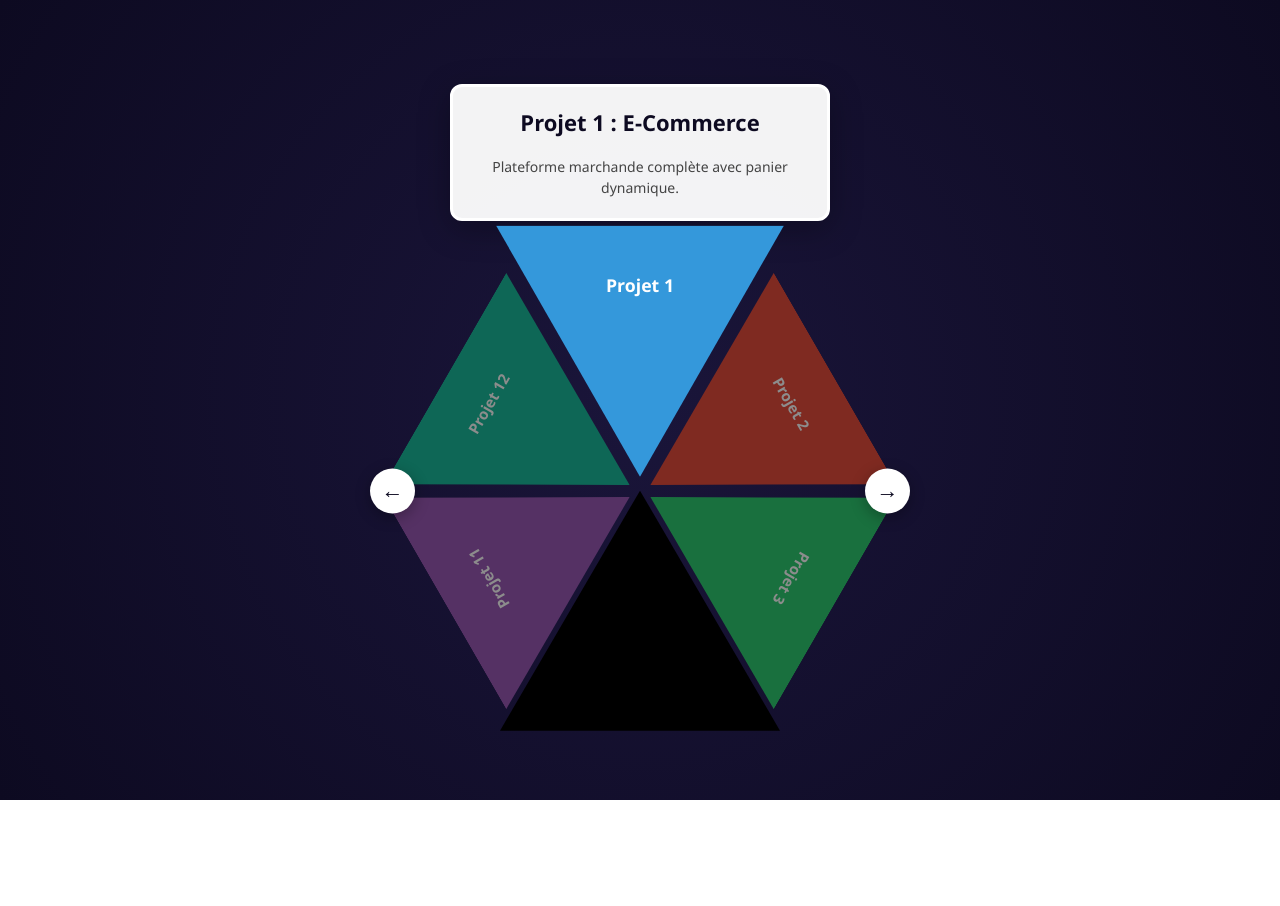
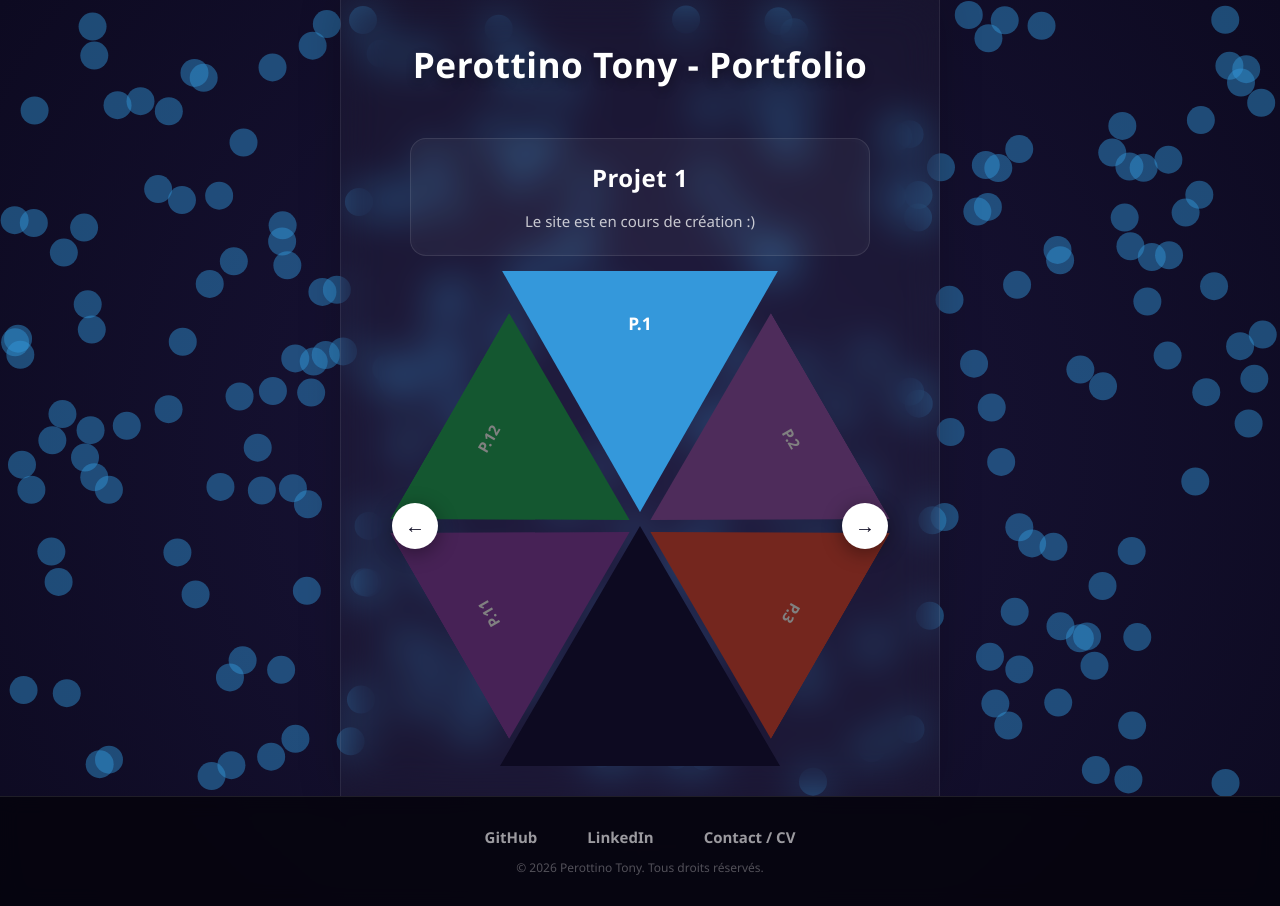
Before and after one commit to KibyPoyo/KibyPoyo.github.io, a plain HTML site: page index.html in a window 1280 px wide. Before the commit the page ends 800 px from the top, so only its background shows below. Drawn offline with Linux system fonts and the light colour scheme.

Commit message:
Ajout animation arrière plan et cadres
Encore des tests à revoir

```diff
--- a/app.js
+++ b/app.js
@@ -1,62 +1,60 @@
-// Ton catalogue étendu à 12 projets pour tester la cache
+// Les 12 projets convertis en placeholders cleans
 const projects = [
-    { title: "Projet 1 : E-Commerce", desc: "Plateforme marchande complète avec panier dynamique." },
-    { title: "Projet 2 : Algorithmique Java", desc: "Optimisation de structures de données complexes." },
-    { title: "Projet 3 : Mini-Jeu JS", desc: "Jeu de plateforme rétro développé en JavaScript natif." },
-    { title: "Projet 4 : API RESTful", desc: "Backend sécurisé et robuste avec architecture MVC." },
-    { title: "Projet 5 : UI Mobile", desc: "Design System complet et maquettage avancé sur Figma." },
-    { title: "Projet 6 : Data Analytics", desc: "Analyse automatique de logs et graphiques Python." },
-    { title: "Projet 7 : DevOps & Docker", desc: "Conteneurisation d'applications et pipelines CI/CD." },
-    { title: "Projet 8 : Application Blockchain", desc: "Développement et déploiement d'un Smart Contract." },
-    { title: "Projet 9 : Machine Learning", desc: "Modèle de classification d'images avec TensorFlow." },
-    { title: "Projet 10 : Extension Navigateur", desc: "Outil de productivité pour bloquer les traqueurs." },
-    { title: "Projet 11 : Audit SEO", desc: "Optimisation des performances et référencement Google." },
-    { title: "Projet 12 : Automatisation Bash", desc: "Scripts de sauvegarde et gestion de serveurs Linux." }
+    { title: "Projet 1", desc: "Le site est en cours de création :)", color: "#3498db" },     // Bleu
+    { title: "Projet 2", desc: "Description à faire. Beaucoup de texte. Beaucoup de texte. Beaucoup de texte. Beaucoup de texte. Beaucoup de texte. Beaucoup de texte.", color: "#9b59b6" },     // Violet
+    { title: "Projet 3", desc: "Description à faire.", color: "#e74c3c" },     // Rouge
+    { title: "Projet 4", desc: "Description à faire.", color: "#1abc9c" },     // Turquoise
+    { title: "Projet 5", desc: "Description à faire.", color: "#f1c40f" },     // Jaune
+    { title: "Projet 6", desc: "Description à faire.", color: "#e67e22" },     // Orange
+    { title: "Projet 7", desc: "Description à faire.", color: "#2ecc71" },     // Vert
+    { title: "Projet 8", desc: "Description à faire.", color: "#95a5a6" },     // Gris
+    { title: "Projet 9", desc: "Description à faire.", color: "#34495e" },     // Bleu nuit
+    { title: "Projet 10", desc: "Description à faire.", color: "#d35400" },    // Terre cuite
+    { title: "Projet 11", desc: "Description à faire.", color: "#8e44ad" },    // Violet foncé
+    { title: "Projet 12", desc: "Description à faire.", color: "#27ae60" }     // Vert sapin
 ];
 
 let currentIndex = 0;
 let currentRotation = 0;
 const totalItems = projects.length;
-const anglePerItem = 60; // On GARDE STRICTEMENT l'angle de 60° pour préserver les grandes parts
+const anglePerItem = 60;
 
 const wheel = document.getElementById('wheel');
 const titleElement = document.getElementById('project-title');
 const descElement = document.getElementById('project-desc');
 
-// --- GÉNÉRATION DES TRIANGLES SUR LEURS ANGLES FIXES ---
+// --- GÉNÉRATION DYNAMIQUE DE LA ROUE ---
 projects.forEach((project, i) => {
     const slice = document.createElement('div');
-    const colorNumber = (i % 6) + 1;
-    slice.className = `slice color-${colorNumber}`;
+    slice.className = 'slice';
+    slice.style.backgroundColor = project.color;
 
-    // Chaque triangle se voit attribuer un emplacement fixe espacé de 60°
     slice.style.setProperty('--initial-angle', `${i * anglePerItem}deg`);
-    slice.innerHTML = `<span>Projet ${i + 1}</span>`;
+    slice.innerHTML = `<span>P.${i + 1}</span>`;
 
     wheel.appendChild(slice);
 });
 
 const slices = document.querySelectorAll('.slice');
 
-// --- LOGIQUE DE SÉLECTION ET FILTRAGE DES 5 VISIBLES ---
+// --- LOGIQUE DE MISE À POUR ---
 function updateText(index) {
     titleElement.textContent = projects[index].title;
     descElement.textContent = projects[index].desc;
 
+    if (window.changeBackgroundParticlesColor && projects[index].color) {
+        window.changeBackgroundParticlesColor(projects[index].color);
+    }
+
     slices.forEach((slice, i) => {
-        // Calcul de la distance cyclique (plus court chemin) dans le tableau
         let diff = i - index;
         if (diff > totalItems / 2) diff -= totalItems;
         if (diff < -totalItems / 2) diff += totalItems;
 
-        // Nettoyage des états précédents
         slice.classList.remove('active', 'visible');
 
-        // FILTRE MAGIQUE : On affiche uniquement l'élément central (0), les 2 à droite (1, 2) et les 2 à gauche (-1, -2)
         if (Math.abs(diff) <= 2) {
             slice.classList.add('visible');
-
-            // Si c'est l'élément pile au centre (0), il devient GROS
             if (diff === 0) {
                 slice.classList.add('active');
             }
@@ -66,17 +64,16 @@ function updateText(index) {
 
 function rotateWheel(direction) {
     if (direction === 'right') {
-        currentRotation -= anglePerItem; // Pivot anti-horaire
+        currentRotation -= anglePerItem;
         currentIndex = (currentIndex + 1) % totalItems;
     } else if (direction === 'left') {
-        currentRotation += anglePerItem; // Pivot horaire
+        currentRotation += anglePerItem;
         currentIndex = (currentIndex - 1 + totalItems) % totalItems;
     }
 
-    // On fait tourner la roue entière
     wheel.style.transform = `rotate(${currentRotation}deg)`;
     updateText(currentIndex);
 }
 
-// Premier lancement au chargement
+// Lancement au chargement
 updateText(currentIndex);
--- /dev/null
+++ b/background.js
@@ -0,0 +1,94 @@
+const canvas = document.getElementById('bg-canvas');
+const ctx = canvas.getContext('2d');
+
+function resizeCanvas() {
+    canvas.width = window.innerWidth;
+    canvas.height = window.innerHeight;
+}
+window.addEventListener('resize', resizeCanvas);
+resizeCanvas();
+
+// Suivi de la souris
+const mouse = { x: -1000, y: -1000 };
+window.addEventListener('mousemove', (e) => {
+    mouse.x = e.clientX;
+    mouse.y = e.clientY;
+});
+window.addEventListener('mouseleave', () => { mouse.x = -1000; mouse.y = -1000; });
+
+// 1. COULEUR PAR DÉFAUT (Sera modifiée dynamiquement par app.js)
+let currentBallColor = '#3498db';
+
+const orbs = [];
+const totalOrbs = 250;
+const fixedRadius = 14;
+
+for (let i = 0; i < totalOrbs; i++) {
+    const angle = Math.random() * Math.PI * 2;
+    const cruiseSpeed = Math.random() * 0.3 + 0.5;
+
+    orbs.push({
+        x: Math.random() * canvas.width,
+        y: Math.random() * canvas.height,
+        vx: Math.cos(angle) * cruiseSpeed,
+        vy: Math.sin(angle) * cruiseSpeed,
+        cruiseSpeed: cruiseSpeed,
+        radius: fixedRadius
+    });
+}
+
+const repulsionRadius = 160;
+const repulsionStrength = 0.9;
+
+function animate() {
+    ctx.clearRect(0, 0, canvas.width, canvas.height);
+
+    // 2. GESTION DE L'OPACITÉ GLOBALE DES BALLES
+    ctx.globalAlpha = 0.45; // Gère la transparence (équivalent du 0.45 d'avant)
+    ctx.fillStyle = currentBallColor; // Applique la couleur active à TOUTES les balles
+
+    orbs.forEach(orb => {
+        const dx = orb.x - mouse.x;
+        const dy = orb.y - mouse.y;
+        const distance = Math.sqrt(dx * dx + dy * dy);
+
+        if (distance < repulsionRadius) {
+            const force = (repulsionRadius - distance) / repulsionRadius;
+            const angle = Math.atan2(dy, dx);
+            orb.vx += Math.cos(angle) * force * repulsionStrength;
+            orb.vy += Math.sin(angle) * force * repulsionStrength;
+        }
+
+        const currentSpeed = Math.sqrt(orb.vx * orb.vx + orb.vy * orb.vy);
+        if (currentSpeed > 0) {
+            const nextSpeed = currentSpeed + (orb.cruiseSpeed - currentSpeed) * 0.04;
+            orb.vx = (orb.vx / currentSpeed) * nextSpeed;
+            orb.vy = (orb.vy / currentSpeed) * nextSpeed;
+        }
+
+        orb.x += orb.vx;
+        orb.y += orb.vy;
+
+        if (orb.x - orb.radius < 0) { orb.x = orb.radius; orb.vx *= -1; }
+        if (orb.x + orb.radius > canvas.width) { orb.x = canvas.width - orb.radius; orb.vx *= -1; }
+        if (orb.y - orb.radius < 0) { orb.y = orb.radius; orb.vy *= -1; }
+        if (orb.y + orb.radius > canvas.height) { orb.y = canvas.height - orb.radius; orb.vy *= -1; }
+
+        // Dessin de la balle
+        ctx.beginPath();
+        ctx.arc(orb.x, orb.y, orb.radius, 0, Math.PI * 2);
+        ctx.fill();
+    });
+
+    // On remet l'opacité à 1 pour ne pas impacter d'autres éléments futurs du canvas
+    ctx.globalAlpha = 1.0;
+
+    requestAnimationFrame(animate);
+}
+
+// 3. LA PASSERELLE : Cette fonction devient accessible partout, même dans app.js
+window.changeBackgroundParticlesColor = function(newHexColor) {
+    currentBallColor = newHexColor;
+};
+
+animate();
--- a/index.html
+++ b/index.html
@@ -3,30 +3,49 @@
 <head>
     <meta charset="UTF-8">
     <meta name="viewport" content="width=device-width, initial-scale=1.0">
-    <title>Mon Portfolio Interactif - Roue Infinie</title>
+    <title>Perottino Tony - Portfolio</title>
     <link rel="stylesheet" href="style.css">
 </head>
 <body>
 
-    <div class="portfolio-container">
+    <!-- Arrière-plan dynamique fixe -->
+    <canvas id="bg-canvas"></canvas>
 
+    <!-- LE GRAND CONTOUR (Du haut de l'écran jusqu'au footer) -->
+    <main class="portfolio-band">
+
+        <!-- Le titre principal à l'intérieur, au sommet du cadre -->
+        <header class="main-header">
+            <h1>Perottino Tony - Portfolio</h1>
+        </header>
+
+        <!-- Le nom et la description du projet -->
         <div class="description-box">
             <h2 id="project-title">Chargement...</h2>
             <p id="project-desc">Description...</p>
         </div>
 
+        <!-- Espace de la roue -->
         <div class="wheel-wrapper">
-
             <button class="nav-btn prev-btn" onclick="rotateWheel('left')">←</button>
             <button class="nav-btn next-btn" onclick="rotateWheel('right')">→</button>
-
             <div class="wheel" id="wheel"></div>
-
             <div class="base-triangle"></div>
         </div>
 
-    </div>
+    </main>
 
+    <!-- CORRECTION : Pied de page pleine largeur (100%) -->
+    <footer class="main-footer">
+        <div class="footer-links">
+            <a href="LIEN" target="_blank">GitHub</a>
+            <a href="LIEN" target="_blank">LinkedIn</a>
+            <a href="LIEN" target="_blank">Contact / CV</a>
+        </div>
+        <p class="copyright">© 2026 Perottino Tony. Tous droits réservés.</p>
+    </footer>
+
+    <script src="background.js"></script>
     <script src="app.js"></script>
 </body>
 </html>
--- a/style.css
+++ b/style.css
@@ -1,134 +1,163 @@
-/* Styles globaux et fond sombre violet/bleu profond */
+/* ==========================================
+   STRUCTURE GLOBALE
+   ========================================== */
 body {
     margin: 0;
     font-family: 'Segoe UI', Arial, sans-serif;
     background: radial-gradient(circle, #1a153a 0%, #0d0a21 100%);
-    display: flex;
-    justify-content: center;
-    align-items: center;
-    min-height: 100vh;
-    overflow: hidden;
-}
-
-.portfolio-container {
+    color: #ffffff;
     display: flex;
     flex-direction: column;
     align-items: center;
-    gap: 45px;
+    min-height: 100vh;
+    overflow-x: hidden;
+    overflow-y: auto;
 }
 
-/* 1. La boîte de description du haut */
+#bg-canvas {
+    position: fixed;
+    top: 0;
+    left: 0;
+    width: 100vw;
+    height: 100vh;
+    z-index: -1;
+    pointer-events: none;
+}
+
+.main-header {
+    width: 100%;
+    text-align: center;
+    margin-bottom: 10px;
+}
+
+.main-header h1 {
+    font-size: 2.2rem;
+    font-weight: 700;
+    letter-spacing: 0.5px;
+    margin: 0;
+    color: #ffffff;
+    text-shadow: 0 4px 10px rgba(0, 0, 0, 0.3);
+}
+
+/* ==========================================
+   LE GRAND PANNEAU CENTRAL (EFFET PILIER)
+   ========================================== */
+.portfolio-band {
+    display: flex;
+    flex-direction: column;
+    align-items: center;
+    gap: 40px;
+    flex-grow: 1;
+
+    width: 600px;
+    padding: 40px 40px 50px 40px;
+    margin-bottom: 0;
+    box-sizing: border-box;
+
+    /* Effet Verre Dépoli */
+    background: rgba(255, 255, 255, 0.03);
+    backdrop-filter: blur(20px);
+    -webkit-backdrop-filter: blur(20px);
+
+    /* Encadrement latéral uniquement (fusion haut et bas) */
+    border: 1px solid rgba(255, 255, 255, 0.08);
+    border-top: none;
+    border-bottom: none;
+    border-radius: 0;
+
+    box-shadow: 0 0 40px rgba(0, 0, 0, 0.2);
+}
+
+/* ==========================================
+   ZONE DE TEXTE INTÉGRÉE
+   ========================================== */
 .description-box {
-    width: 380px;
-    min-height: 120px;
-    background: rgba(255, 255, 255, 0.95);
-    border: 3px solid #ffffff;
-    border-radius: 12px;
-    padding: 20px;
+    width: 100%;
+    max-width: 460px;
+    min-height: 110px;
+    padding: 22px;
     text-align: center;
-    box-shadow: 0 8px 32px rgba(0, 0, 0, 0.3);
     box-sizing: border-box;
+    z-index: 5;
+
+    background: rgba(255, 255, 255, 0.04);
+    border: 1px solid rgba(255, 255, 255, 0.1);
+    border-radius: 16px;
+    box-shadow: inset 0 0 15px rgba(255, 255, 255, 0.02);
 }
 
 .description-box h2 {
     margin-top: 0;
-    color: #0d0a21;
-    font-size: 22px;
+    margin-bottom: 10px;
+    color: #ffffff;
+    font-size: 24px;
+    letter-spacing: 0.5px;
 }
 
 .description-box p {
-    color: #444;
+    color: rgba(255, 255, 255, 0.75);
     margin-bottom: 0;
-    font-size: 14px;
-    line-height: 1.5;
+    font-size: 15px;
+    line-height: 1.6;
 }
 
-/* 2. Le conteneur global de la roue */
+/* ==========================================
+   SYSTÈME DE LA ROUE
+   ========================================== */
 .wheel-wrapper {
     position: relative;
-    width: 450px;
-    height: 450px;
+    width: 440px;
+    height: 440px;
+    margin-top: 10px;
 }
 
-/* La roue globale qui pivote sous les ordres du JS */
 .wheel {
     position: absolute;
     width: 100%;
     height: 100%;
     border-radius: 50%;
-    transition: transform 0.6s cubic-bezier(0.25, 1, 0.5, 1);
+    transition: transform 0.6s cubic-bezier(0.2, 1, 0.3, 1);
 }
 
-/* 3. Les triangles (Slices) : Retour à la GRANDE TAILLE originale */
 .slice {
     position: absolute;
-    width: 260px; /* Grande largeur d'origine pour occuper 60° */
-    height: 225px; /* Rayon exact de la roue */
+    width: 254px;
+    height: 220px;
     top: 0;
     left: 50%;
-    margin-left: -130px;
-
-    transform-origin: bottom center; /* Pivot central */
-
-    /* ÉCART UNIFORME : Découpe avec contour invisible régulier */
+    margin-left: -127px;
+    transform-origin: bottom center;
     clip-path: polygon(8px 0px, calc(100% - 8px) 0px, 50% calc(100% - 12px));
-
-    /* Position attribuée dynamiquement par le JS (i * 60deg) */
     transform: rotate(var(--initial-angle));
-
-    /* Transitions fluides pour les effets visuels */
-    transition: transform 0.4s cubic-bezier(0.25, 1, 0.5, 1), filter 0.3s, opacity 0.3s;
-
-    /* PAR DÉFAUT : Tous les projets hors-champ sont masqués et incrémentables */
+    transition: transform 0.4s cubic-bezier(0.2, 1, 0.3, 1), filter 0.3s, opacity 0.3s;
     opacity: 0;
     pointer-events: none;
-    filter: brightness(0.55);
-
+    filter: brightness(0.5);
     display: flex;
     justify-content: center;
-    padding-top: 40px;
+    padding-top: 35px;
     color: white;
-    font-weight: bold;
+    font-weight: 600;
     font-size: 15px;
     box-sizing: border-box;
 }
 
-/* Classe activée uniquement pour les 5 projets visibles dans l'arc supérieur */
-.slice.visible {
-    opacity: 1;
-    pointer-events: auto;
-}
+.slice.visible { opacity: 1; pointer-events: auto; }
+.slice.active { transform: rotate(var(--initial-angle)) scale(1.16); z-index: 5; filter: brightness(1); }
 
-/* Le triangle central actif devient plus grand (scale 1.18) et s'illumine */
-.slice.active {
-    transform: rotate(var(--initial-angle)) scale(1.18);
-    z-index: 5;
-    filter: brightness(1);
-}
-
-/* Couleurs de test */
-.color-1 { background: #3498db; }
-.color-2 { background: #e74c3c; }
-.color-3 { background: #2ecc71; }
-.color-4 { background: #f1c40f; }
-.color-5 { background: #9b59b6; }
-.color-6 { background: #1abc9c; }
-
-/* 4. Le grand triangle noir fixe tout en bas (Cache / Masque) */
 .base-triangle {
     position: absolute;
-    bottom: -15px;
+    bottom: -20px;
     left: 50%;
-    width: 280px; /* Assez large pour couvrir un grand triangle à 100% */
+    width: 280px;
     height: 240px;
     margin-left: -140px;
-    background: #000000;
+    background: #0d0a21;
     clip-path: polygon(50% 0%, 0% 100%, 100% 100%);
     z-index: 10;
     pointer-events: none;
 }
 
-/* 5. Les boutons/flèches de navigation */
 .nav-btn {
     position: absolute;
     top: 50%;
@@ -136,23 +165,62 @@ body {
     background: #ffffff;
     color: #0d0a21;
     border: none;
-    width: 45px;
-    height: 45px;
+    width: 46px;
+    height: 46px;
     border-radius: 50%;
-    font-size: 22px;
+    font-size: 20px;
     font-weight: bold;
     cursor: pointer;
     z-index: 20;
-    box-shadow: 0 4px 15px rgba(0,0,0,0.3);
+    box-shadow: 0 4px 20px rgba(0,0,0,0.4);
     display: flex;
     justify-content: center;
     align-items: center;
     transition: background 0.2s, transform 0.1s, color 0.2s;
 }
-.nav-btn:hover {
-    background: #0d0a21;
+.nav-btn:hover { background: #0d0a21; color: #ffffff; }
+.nav-btn:active { transform: translateY(-50%) scale(0.9); }
+.prev-btn { left: -28px; }
+.next-btn { right: -28px; }
+
+/* ==========================================
+   CORRECTION : PIED DE PAGE (PLEINE LARGEUR)
+   ========================================== */
+.main-footer {
+    width: 100%; /* Prend désormais tout l'espace horizontal */
+    background: rgba(5, 4, 12, 0.85); /* Un poil plus sombre pour bien stabiliser le bas */
+    backdrop-filter: blur(10px); /* Léger rappel du flou global */
+    padding: 30px 20px;
+    text-align: center;
+    box-sizing: border-box;
+    margin-top: auto;
+
+    /* Ligne de séparation supérieure traversant tout l'écran */
+    border-top: 1px solid rgba(255, 255, 255, 0.1);
+}
+
+.footer-links {
+    display: flex;
+    justify-content: center;
+    gap: 50px;
+    margin-bottom: 12px;
+}
+
+.footer-links a {
+    color: rgba(255, 255, 255, 0.6);
+    text-decoration: none;
+    font-weight: 600;
+    font-size: 15px;
+    transition: color 0.3s, text-shadow 0.3s;
+}
+
+.footer-links a:hover {
     color: #ffffff;
+    text-shadow: 0 0 10px rgba(255, 255, 255, 0.5);
 }
-.nav-btn:active { transform: translateY(-50%) scale(0.9); }
-.prev-btn { left: -45px; }
-.next-btn { right: -45px; }
+
+.copyright {
+    margin: 0;
+    font-size: 12px;
+    color: rgba(255, 255, 255, 0.3);
+}
```
